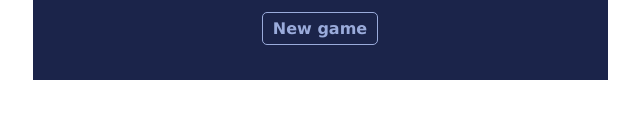
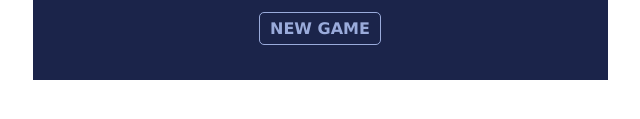
Before and after one commit to Onupama/scoreboard, a plain HTML site: page index.html in a window 1280 px wide. Shown: the part 327-446 px from the top of the page, 320-960 px from the left. Drawn offline with Linux system fonts and the light colour scheme.

Commit message:
Update files

```diff
--- a/index.html
+++ b/index.html
@@ -30,7 +30,7 @@
                     </div>
                 </div>
             </div>
-            <button id="new-game" onclick="newGame()">New game</button>
+            <button id="new-game" onclick="newGame()">NEW GAME</button>
         </main>
         <script src="script.js"></script>
     </body>
--- a/styles.css
+++ b/styles.css
@@ -60,7 +60,7 @@ h3 {
     font-size: 18px;
     font-weight: 400;
     font-family: "CursedTimerUlil-Aznm";
-    background-color: transparent;
+    background-color: #1B244A;
     color: #9AABDB;
     border: 2px solid #9AABDB;
     border-radius: 5px;
@@ -73,7 +73,7 @@ h3 {
     font-weight: bold;
     font-family: Verdana, Geneva, Tahoma, sans-serif;
     padding: 6px 10px;
-    background-color: transparent;
+    background-color: #1B244A;
     color: #9AABDB;
     border: 1px solid #9AABDB;
     border-radius: 5px;
```
